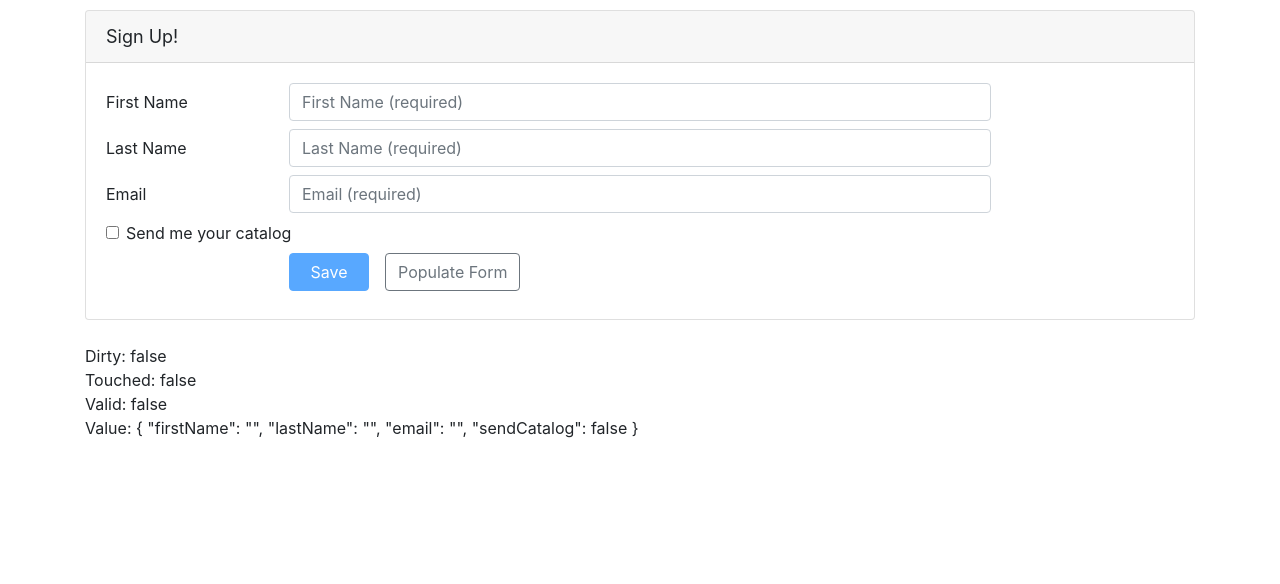
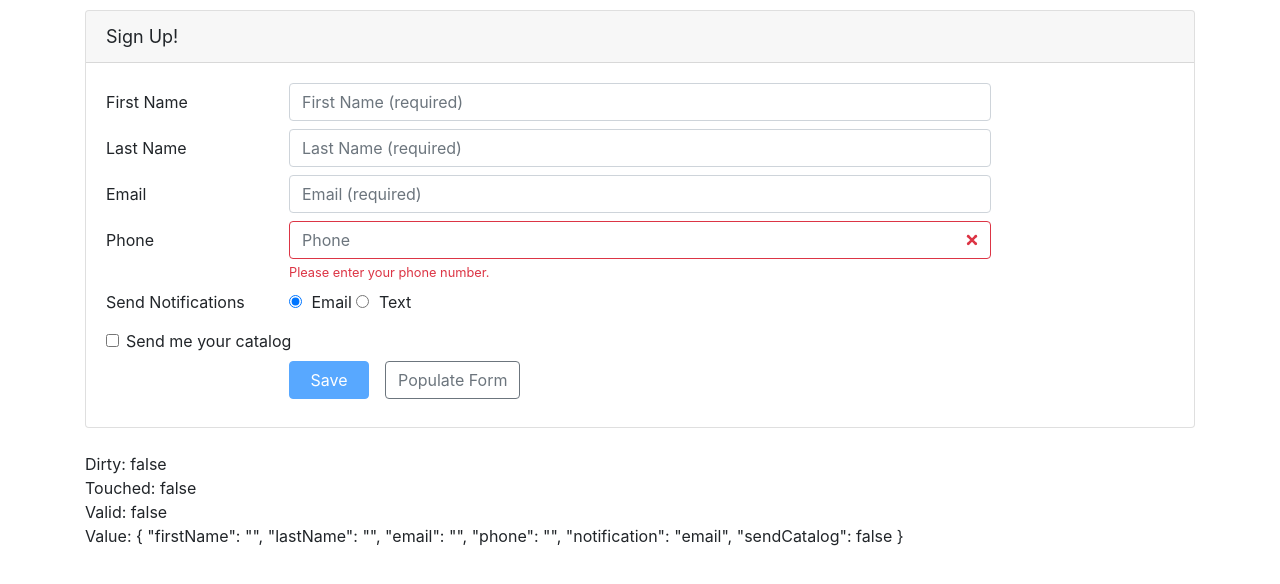
Before and after one commit to jcoz1968/AngularReactiveForms, an Angular app: page / in a window 1280 px wide. Shown: the top 584 px of the page. Built offline with nearby package versions, Linux system fonts and the light colour scheme.

Commit message:
set validators at runtime

```diff
--- a/src/app/customers/customer.component.html
+++ b/src/app/customers/customer.component.html
@@ -14,8 +14,6 @@
               id="firstNameId"
               type="text"
               placeholder="First Name (required)"
-              required
-              minlength="3"
               formControlName="firstName"
               name="firstName"
               [ngClass]="{'is-invalid': (customerForm.get('firstName').touched || customerForm.get('firstName').dirty) && !customerForm.get('firstName').valid }" />
@@ -34,9 +32,9 @@
         <label class="col-md-2 col-form-label" for="lastNameId">Last Name</label>
         <div class="col-md-8">
           <input class="form-control"
-              id="lastNameId" type="text"
+              id="lastNameId"
+              type="text"
               placeholder="Last Name (required)"
-              required maxlength="50"
               name="lastName"
               formControlName="lastName"
               [ngClass]="{'is-invalid': (customerForm.get('lastName').touched || customerForm.get('lastName').dirty) && !customerForm.get('lastName').valid }" />
@@ -59,7 +57,6 @@
               type="email"
               placeholder="Email (required)"
               formControlName="email"
-              required email
               name="email"
               [ngClass]="{'is-invalid': (customerForm.get('email').touched || customerForm.get('email').dirty) && !customerForm.get('email').valid }" />
           <span class="invalid-feedback">
@@ -72,6 +69,47 @@
           </span>
         </div>
       </div>
+
+      <div class="form-group row mb-2">
+        <label class="col-md-2 col-form-label" for="phoneId">Phone</label>
+        <div class="col-md-8">
+          <input class="form-control"
+              id="phoneId"
+              type="tel"
+              placeholder="Phone"
+              formControlName="phone"
+              name="phone"
+              [ngClass]="{'is-invalid': !customerForm.get('phone').valid }" />
+          <span class="invalid-feedback">
+            <span *ngIf="customerForm.get('phone').errors?.required">
+              Please enter your phone number.
+            </span>
+          </span>
+        </div>
+      </div>
+
+      <div class="form-group row mb-2">
+        <label class="col-md-2 col-form-label pt-0">Send Notifications</label>
+        <div class="col-md-8">
+          <div class="form-check form-check-inline">
+            <label class="form-check-label">
+              <input
+                  type="radio"
+                  class="form-check-input"
+                  value="email"
+                  formControlName="notification"
+                  (click)="setNotification('email')"> Email
+              <input
+                  type="radio"
+                  class="form-check-input"
+                  value="text"
+                  formControlName="notification"
+                  (click)="setNotification('text')"> Text
+            </label>
+          </div>
+        </div>
+      </div>
+
 
       <div class="form-group row mb-2">
         <div class="col-md-8">
--- a/src/app/customers/customer.component.ts
+++ b/src/app/customers/customer.component.ts
@@ -1,5 +1,5 @@
 import { Component, OnInit } from '@angular/core';
-import { FormGroup, FormBuilder } from '@angular/forms';
+import { FormGroup, FormBuilder, Validators } from '@angular/forms';
 
 import { Customer } from './customer';
 
@@ -16,9 +16,11 @@
 
   ngOnInit() {
     this.customerForm = this.fb.group({
-      firstName: '',
-      lastName: '',
-      email: '',
+      firstName: ['', [ Validators.required, Validators.minLength(3)] ],
+      lastName: ['', [ Validators.required, Validators.maxLength(50)] ],
+      email: ['', [ Validators.required, Validators.email] ],
+      phone: ['', [ Validators.required ] ],
+      notification: 'email',
       sendCatalog: false
     });
   }
@@ -36,4 +38,16 @@
       sendCatalog: false
     });
   }
+
+  setNotification(notifyVia: string): void {
+    const phoneControl = this.customerForm.get('phone');
+    if (notifyVia === 'text') {
+      phoneControl.setValidators(Validators.required);
+    } else {
+      phoneControl.clearValidators();
+    }
+    phoneControl.updateValueAndValidity();
+  }
+
+
 }
```
